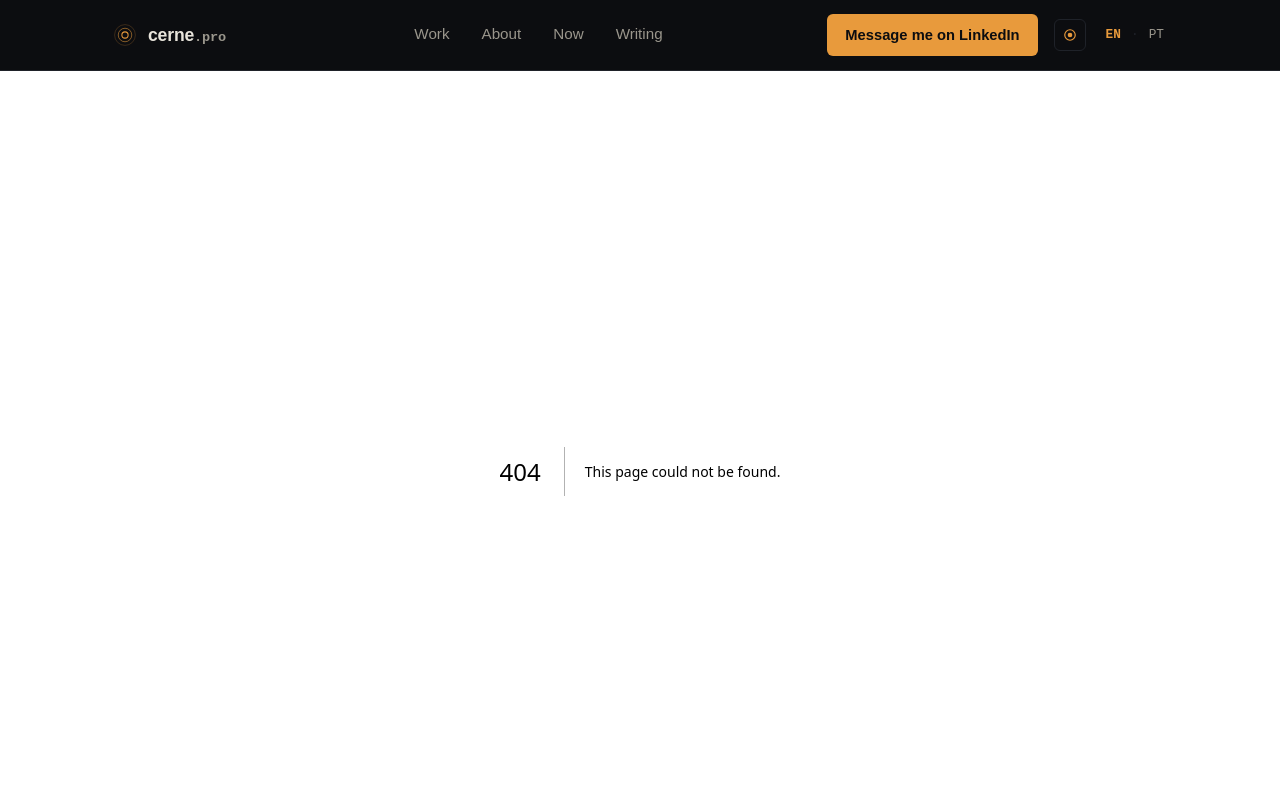
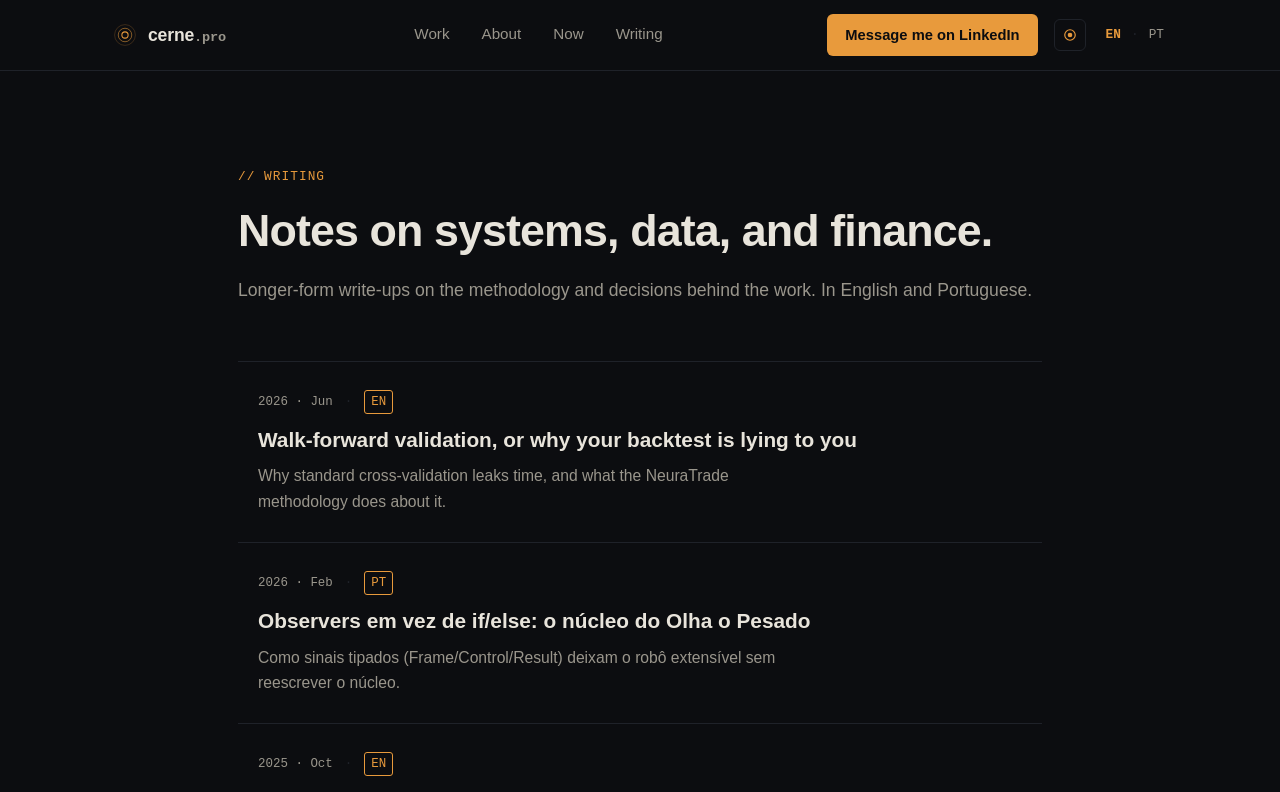
Before and after one commit to Cerne17/portfolio-fullstack, a Next.js app: page /writing in a window 1280 px wide. Before the commit this address had no page. Shown: the top 792 px of the page. Built offline with nearby package versions, Linux system fonts and the light colour scheme; a small style sheet from the web is missing; a web font is replaced by a local one.

Commit message:
feat: add writing index and article pages

```diff
--- /dev/null
+++ b/app/writing/[slug]/page.tsx
@@ -0,0 +1,59 @@
+"use client";
+
+import Link from "next/link";
+import { useParams, notFound } from "next/navigation";
+import { useLanguage } from "@/lib/language-context";
+import { getPostBySlug } from "@/content/posts";
+import { ContactBand } from "@/components/ContactBand";
+
+export default function ArticlePage() {
+  const params = useParams<{ slug: string }>();
+  const { language: lang } = useLanguage();
+  const post = getPostBySlug(params.slug);
+
+  if (!post || !post.body) notFound();
+
+  return (
+    <>
+      <article style={{ maxWidth: 720, margin: "0 auto", padding: "clamp(56px,9vw,96px) clamp(20px,5vw,48px) clamp(40px,6vw,56px)" }}>
+        <Link href="/writing" className="cta-tertiary" style={{ fontFamily: "var(--font-mono)", fontSize: "0.85rem", color: "var(--text-muted)", display: "inline-flex", alignItems: "center", gap: 6, marginBottom: 32 }}>
+          {lang === "en" ? "← Writing" : "← Textos"}
+        </Link>
+
+        <div style={{ display: "flex", alignItems: "center", gap: 12, marginBottom: 20, fontFamily: "var(--font-mono)", fontSize: "0.78rem", color: "var(--text-muted)" }}>
+          <span>{post.date}</span>
+          <span style={{ color: "var(--surface-2)" }}>·</span>
+          <span style={{ color: "var(--heartwood)", border: "1px solid var(--heartwood)", borderRadius: "var(--radius-sm)", padding: "2px 6px" }}>{post.lang}</span>
+        </div>
+
+        <h1
+          style={{
+            fontFamily: "var(--font-display)",
+            fontWeight: 700,
+            letterSpacing: "-0.02em",
+            lineHeight: 1.15,
+            fontSize: "clamp(1.9rem,3.4vw,2.6rem)",
+            margin: "0 0 20px",
+            color: "var(--text)",
+          }}
+        >
+          {post.title}
+        </h1>
+
+        <p style={{ fontSize: "1.2rem", lineHeight: 1.6, color: "var(--text-muted)", margin: "0 0 40px", maxWidth: "64ch" }}>{post.dek}</p>
+
+        <div style={{ height: 1, background: "var(--surface-2)", marginBottom: 40 }} />
+
+        <div style={{ fontSize: "1.08rem", lineHeight: 1.75, color: "var(--text)", maxWidth: "66ch" }}>
+          {post.body.map((para, i) => (
+            <p key={i} style={{ margin: i === post.body!.length - 1 ? 0 : "0 0 24px" }}>
+              {para}
+            </p>
+          ))}
+        </div>
+      </article>
+
+      <ContactBand />
+    </>
+  );
+}
--- /dev/null
+++ b/app/writing/page.tsx
@@ -0,0 +1,78 @@
+"use client";
+
+import Link from "next/link";
+import { useLanguage } from "@/lib/language-context";
+import { EyebrowLabel } from "@/components/EyebrowLabel";
+import { ContactBand } from "@/components/ContactBand";
+import { posts } from "@/content/posts";
+
+const copy = {
+  eyebrow: { en: "// writing", pt: "// textos" },
+  heading: { en: "Notes on systems, data, and finance.", pt: "Notas sobre sistemas, dados e finanças." },
+  sub: {
+    en: "Longer-form write-ups on the methodology and decisions behind the work. In English and Portuguese.",
+    pt: "Textos mais longos sobre a metodologia e as decisões por trás do trabalho. Em inglês e português.",
+  },
+};
+
+export default function WritingPage() {
+  const { language: lang } = useLanguage();
+
+  return (
+    <>
+      <section style={{ maxWidth: 900, margin: "0 auto", padding: "clamp(56px,9vw,96px) clamp(20px,5vw,48px) clamp(40px,6vw,56px)" }}>
+        <EyebrowLabel style={{ marginBottom: 20 }}>{copy.eyebrow[lang]}</EyebrowLabel>
+        <h1
+          style={{
+            fontFamily: "var(--font-display)",
+            fontWeight: 700,
+            letterSpacing: "-0.02em",
+            lineHeight: 1.1,
+            fontSize: "clamp(2rem,3.6vw,2.8rem)",
+            margin: "0 0 20px",
+            color: "var(--text)",
+          }}
+        >
+          {copy.heading[lang]}
+        </h1>
+        <p style={{ fontSize: "1.1rem", lineHeight: 1.65, color: "var(--text-muted)", margin: 0 }}>{copy.sub[lang]}</p>
+      </section>
+
+      <section style={{ maxWidth: 900, margin: "0 auto", padding: "0 clamp(20px,5vw,48px) clamp(56px,9vw,96px)" }}>
+        <div style={{ display: "flex", flexDirection: "column" }}>
+          {posts.map((post, i) => {
+            const rowStyle: React.CSSProperties = {
+              display: "block",
+              padding: "28px 0",
+              borderTop: "1px solid var(--surface-2)",
+              borderBottom: i === posts.length - 1 ? "1px solid var(--surface-2)" : undefined,
+              paddingLeft: 20,
+            };
+            const inner = (
+              <>
+                <div style={{ display: "flex", alignItems: "center", gap: 12, marginBottom: 10, fontFamily: "var(--font-mono)", fontSize: "0.78rem", color: "var(--text-muted)" }}>
+                  <span>{post.date}</span>
+                  <span style={{ color: "var(--surface-2)" }}>·</span>
+                  <span style={{ color: "var(--heartwood)", border: "1px solid var(--heartwood)", borderRadius: "var(--radius-sm)", padding: "2px 6px" }}>{post.lang}</span>
+                </div>
+                <div style={{ fontFamily: "var(--font-display)", fontWeight: 600, fontSize: "1.3rem", color: "var(--text)", marginBottom: 8 }}>{post.title}</div>
+                <p style={{ margin: 0, fontSize: "0.98rem", lineHeight: 1.6, color: "var(--text-muted)", maxWidth: "64ch" }}>{post.dek}</p>
+              </>
+            );
+            return post.slug ? (
+              <Link key={post.title} href={`/writing/${post.slug}`} className="writing-row" style={{ ...rowStyle, cursor: "pointer" }}>
+                {inner}
+              </Link>
+            ) : (
+              <div key={post.title} style={rowStyle}>
+                {inner}
+              </div>
+            );
+          })}
+        </div>
+      </section>
+
+      <ContactBand />
+    </>
+  );
+}
```
